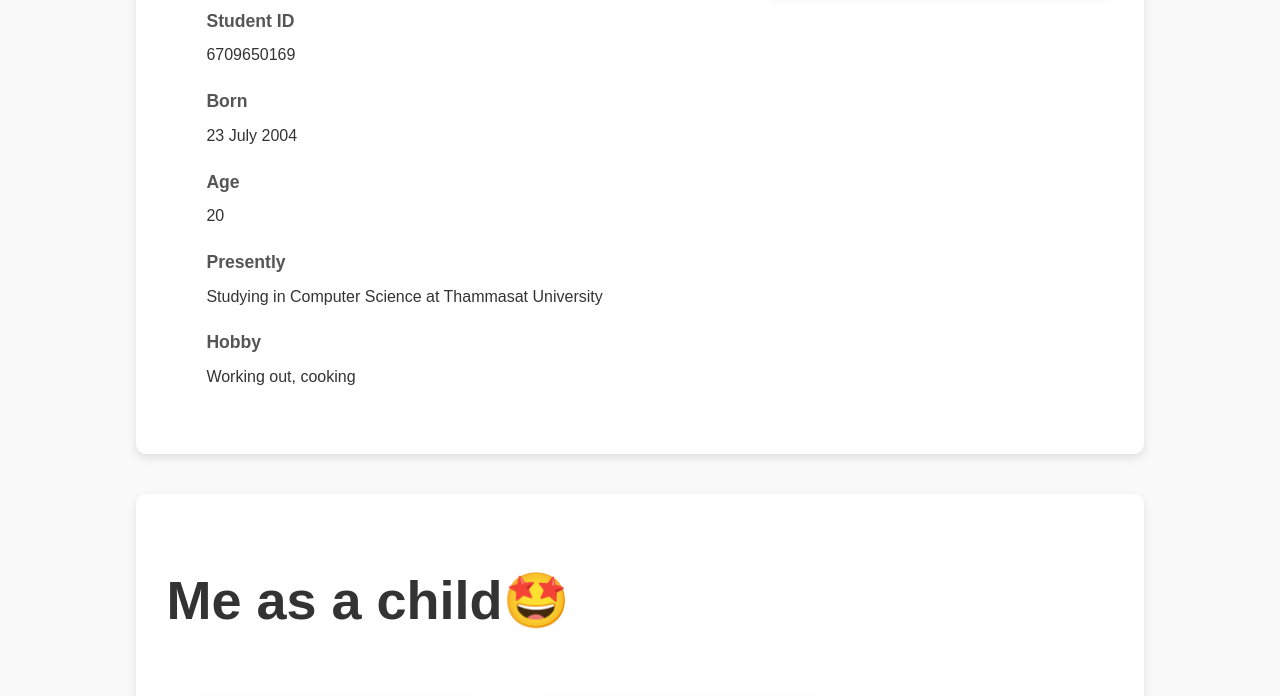
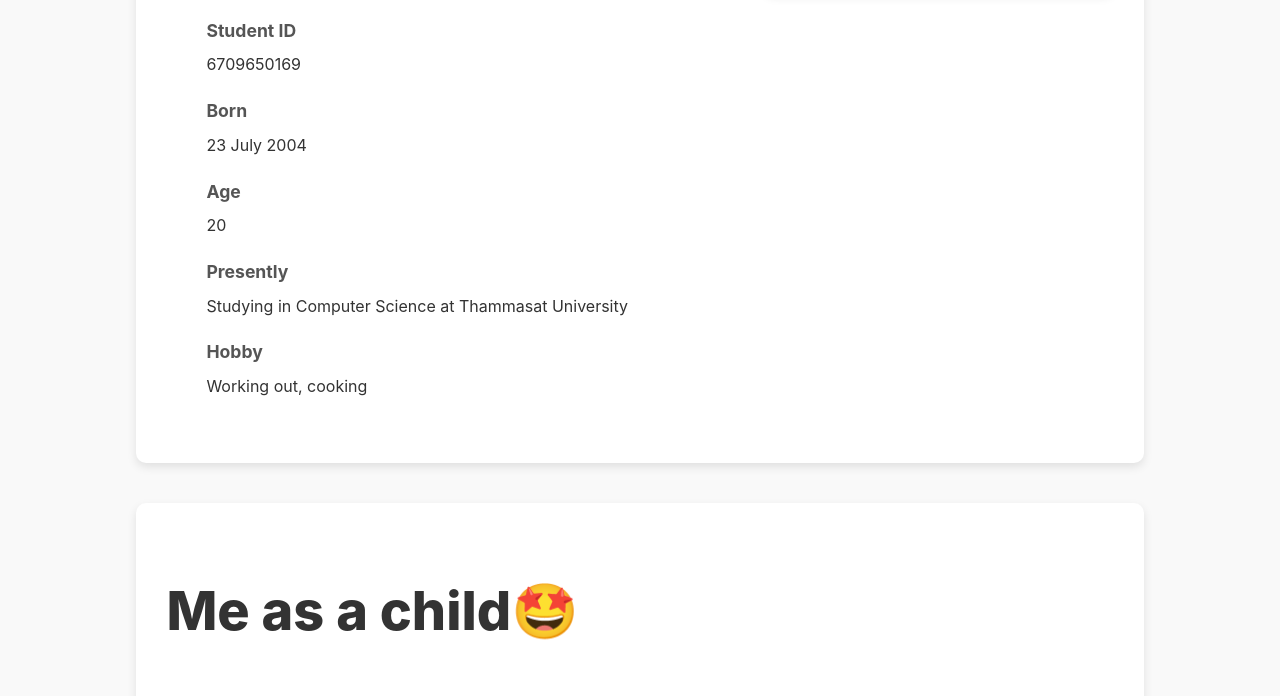
Before and after one commit to KitibodinHengmongmolsakul/6709650169_MyCSTUStory, a plain HTML site: page index.html in a window 1280 px wide. Shown: the part 432-1128 px from the top of the page. Drawn offline with Linux system fonts and the light colour scheme.

Commit message:
change font

```diff
--- a/style.css
+++ b/style.css
@@ -1,5 +1,5 @@
 body {
-    font-family: Arial, sans-serif;
+    font-family: Inter, Helvetica;
     background-color: #f9f9f9;
     color: #333;
 }
```
